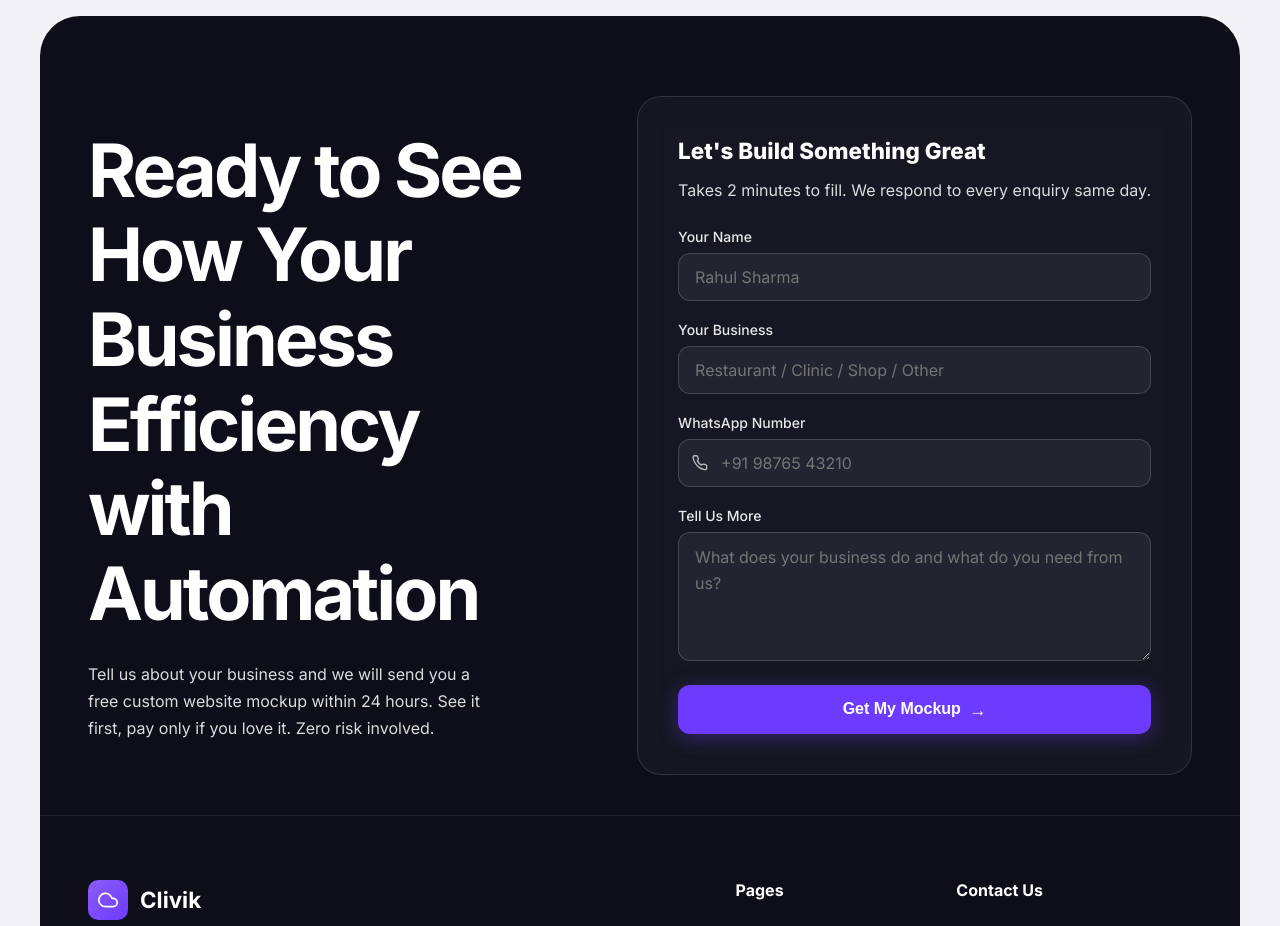
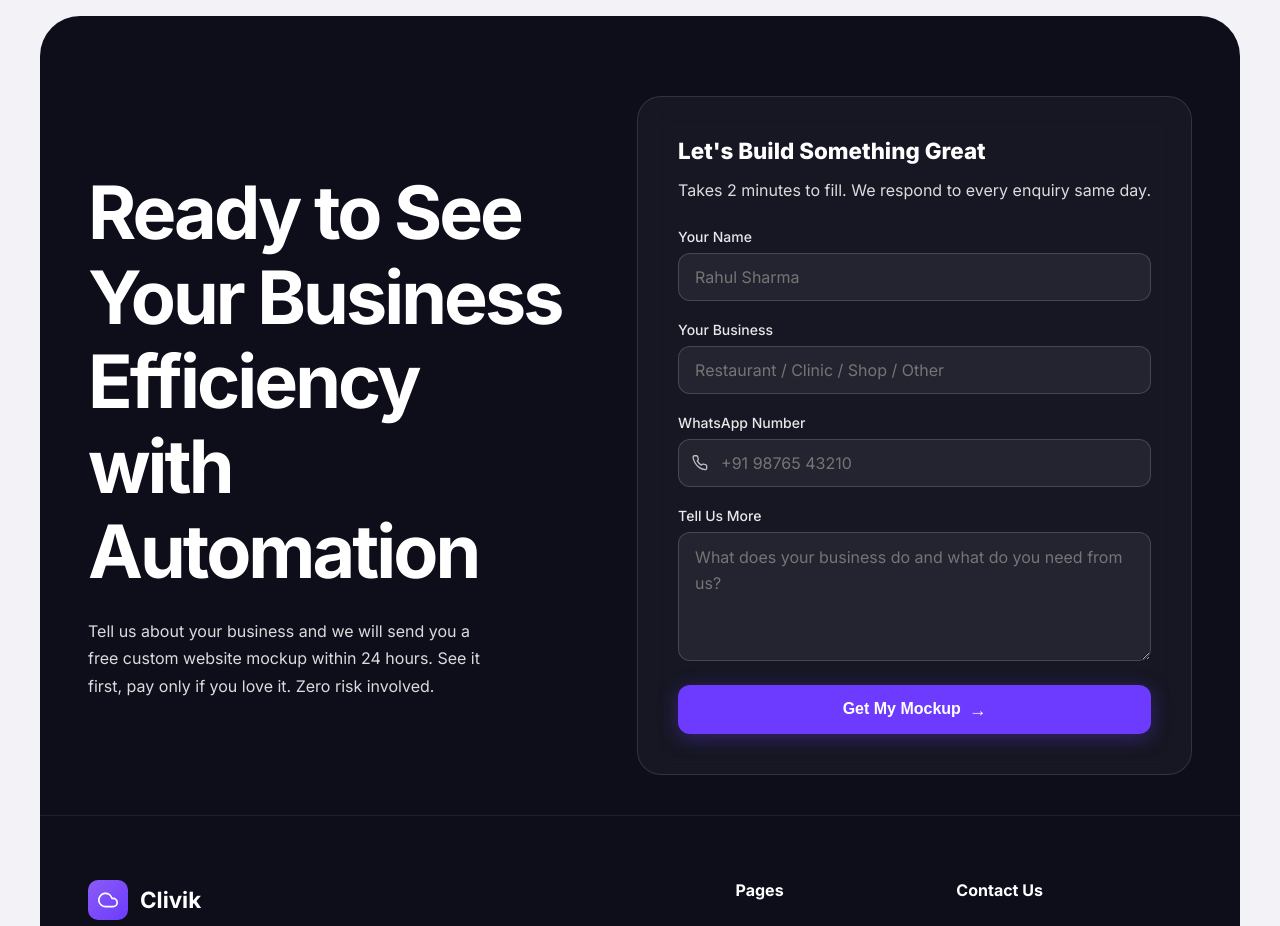
Before and after one commit to Arjitg2/clivikai, a Next.js app: page / in a window 1280 px wide. Shown: the part 9780-10706 px from the top of the page. Built offline with nearby package versions, Linux system fonts and the light colour scheme.

Commit message:
Update CTA heading in Footer

```diff
--- a/app/components/Footer.tsx
+++ b/app/components/Footer.tsx
@@ -170,7 +170,7 @@ export default function Footer() {
                 lineHeight: 1.15, letterSpacing: "-0.04em", marginBottom: 24,
                 fontFamily: "'FullerSansDT', 'Inter', sans-serif"
               }}>
-                Ready to See How Your Business Efficiency with Automation
+                Ready to See Your Business Efficiency with Automation
               </h2>
               <p style={{ fontSize: "1rem", color: "rgba(255,255,255,0.85)", lineHeight: 1.7, maxWidth: 400 }}>
                 Tell us about your business and we will send you a free custom website mockup within 24 hours. See it first, pay only if you love it. Zero risk involved.
```
